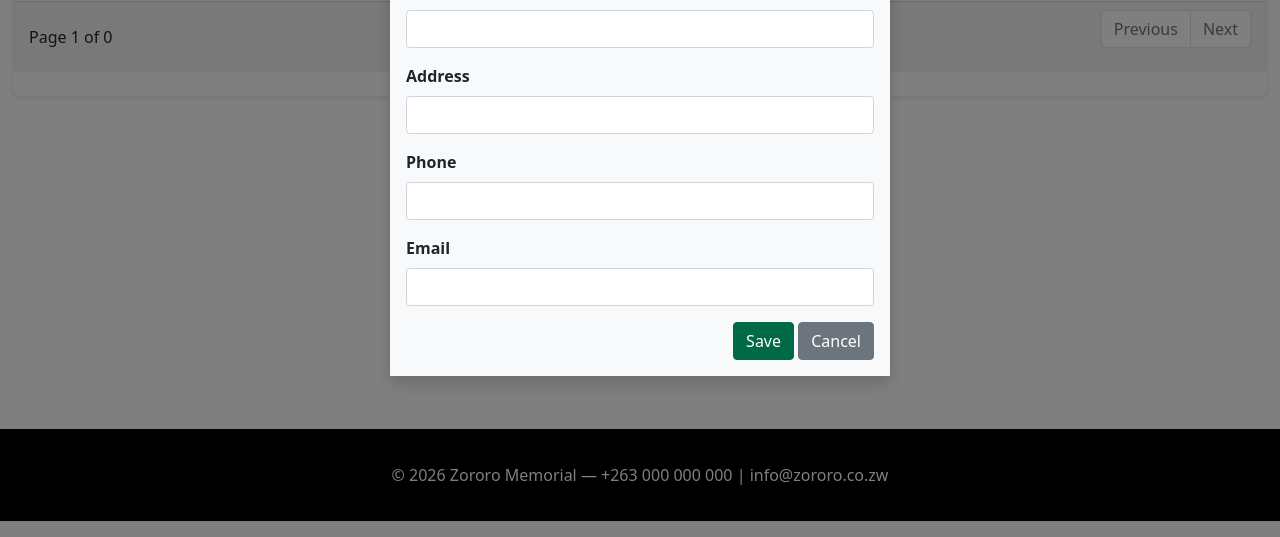
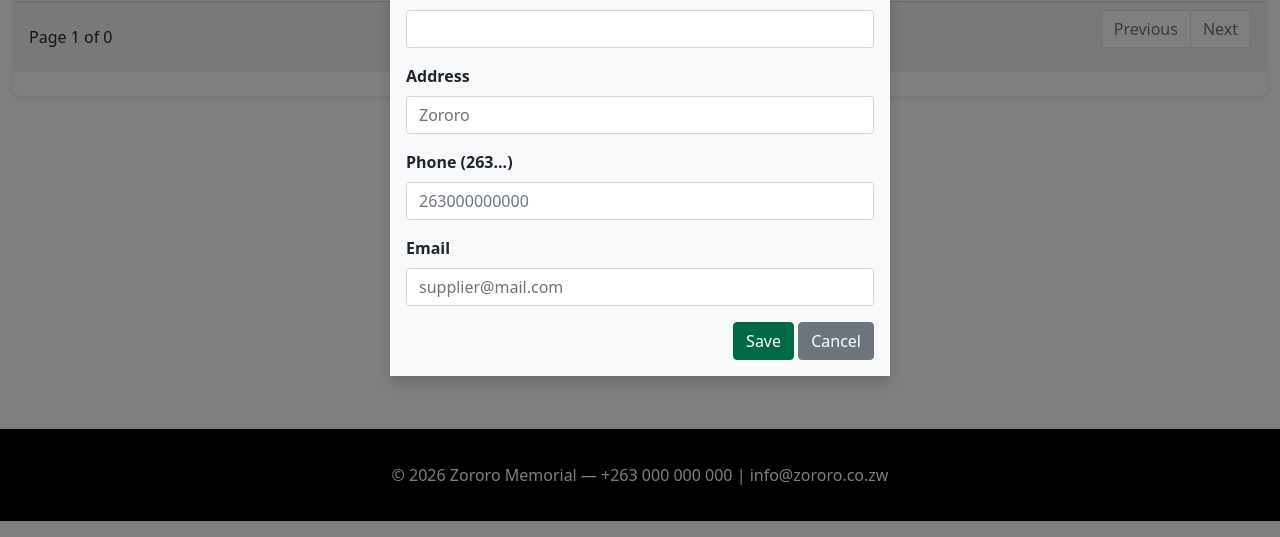
Before and after one commit to mschinzvende/ZororoMemorialPark, an ASP.NET Core app: page /Jobs/Suppliers in a window 1280 px wide, after a click on "Add Supplier". Shown: the part 263-800 px from the top of the page. Run offline with ASP.NET Core 8, Linux system fonts and the light colour scheme; the visitor is signed in with stand-in values (Sample User, id 1); data comes from the database, SQL or seed files in the repository; style sheets or scripts are compiled from the project's sources; some libraries are stand-ins or nearby versions.

Commit message:
Removing mandatory fileds from supplier information input

```diff
--- a/Data/Models/tbl_Suppliers.cs
+++ b/Data/Models/tbl_Suppliers.cs
@@ -8,9 +8,9 @@ namespace ZororoMemorialPark.Data.Models
         public int sys_supplierId { get; set; }
         public string sys_supplierName { get; set; }
 
-        public string sys_supplierAddress { get; set; }
-        public string sys_supplierPhone { get; set; }
-        public string sys_supplierEmail { get; set; }
+        public string sys_supplierAddress { get; set; } = "Zororo";
+        public string sys_supplierPhone { get; set; } = "263000000000";
+        public string sys_supplierEmail { get; set; } = "supplier@mail.com";
 
     }
 }
--- a/Pages/Jobs/Suppliers.cshtml
+++ b/Pages/Jobs/Suppliers.cshtml
@@ -131,19 +131,19 @@
                 <form method="post" asp-page-handler="Create" id="createSupplierForm">
                     <div class="mb-3">
                         <label class="form-label fw-bold">Supplier Name</label>
-                        <input name="sys_supplierName" class="form-control" />
+                        <input name="sys_supplierName" class="form-control" required />
                     </div>
                     <div class="mb-3">
                         <label class="form-label fw-bold">Address</label>
-                        <input name="sys_supplierAddress" class="form-control" />
+                        <input name="sys_supplierAddress" placeholder="Zororo" class="form-control" />
                     </div>
                     <div class="mb-3">
-                        <label class="form-label fw-bold">Phone</label>
-                        <input name="sys_supplierPhone" class="form-control" />
+                        <label class="form-label fw-bold">Phone (263...)</label>
+                        <input name="sys_supplierPhone" placeholder="263000000000" class="form-control" />
                     </div>
                     <div class="mb-3">
                         <label class="form-label fw-bold">Email</label>
-                        <input type="email" name="sys_supplierEmail" class="form-control" />
+                        <input type="email" name="sys_supplierEmail" placeholder="supplier@@mail.com" class="form-control" />
                     </div>
                     <div class="text-end">
                         <button type="submit" class="btn btn-primary">Save</button>
--- a/Pages/Jobs/Suppliers.cshtml.cs
+++ b/Pages/Jobs/Suppliers.cshtml.cs
@@ -37,6 +37,13 @@ namespace ZororoMemorialPark.Pages.Jobs
         // CREATE
         public async Task<IActionResult> OnPostCreateAsync()
         {
+
+            Supplier.sys_supplierAddress ??= "N/A";
+            Supplier.sys_supplierPhone ??= "N/A";
+            Supplier.sys_supplierEmail ??= "N/A";
+
+            ModelState.Clear();
+
             if (!ModelState.IsValid)
             {
                 var errors = string.Join("; ", ModelState.Values
@@ -55,6 +62,10 @@ namespace ZororoMemorialPark.Pages.Jobs
         // EDIT
         public async Task<IActionResult> OnPostEditAsync()
         {
+            Supplier.sys_supplierAddress ??= "N/A";
+            Supplier.sys_supplierPhone ??= "N/A";
+            Supplier.sys_supplierEmail ??= "N/A";
+
             if (!ModelState.IsValid)
             {
                 TempData["ErrorMessage"] = "Invalid input!";
```
